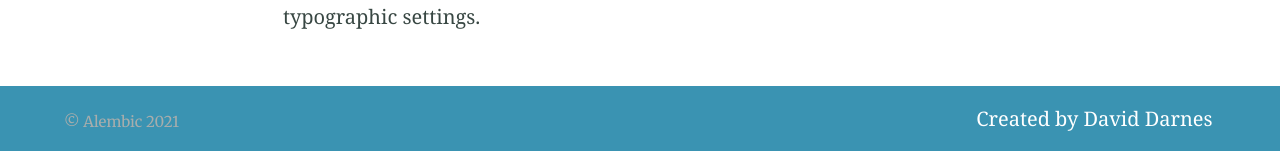
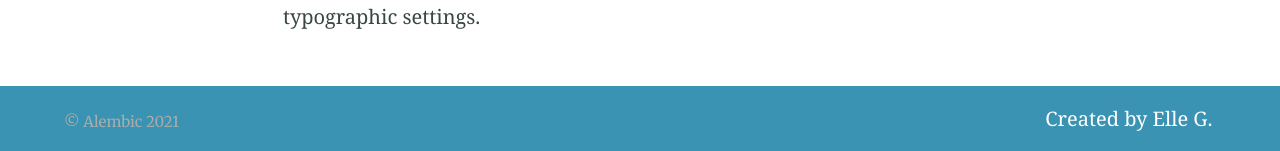
Before and after one commit to Coolweb2go/alembic, a Jekyll site: the page built from index.md, in a window 1280 px wide and 900 px high, scrolled down 4523 px. Shown: the part 746-897 px from the top of the window. Built offline with Jekyll 4.4.1, drawn with Linux system fonts in a browser that asks for light colours.

Commit message:
Update _config.yml

```diff
--- a/_config.yml
+++ b/_config.yml
@@ -133,8 +133,8 @@ navigation_header:
 #   url: https://github.com/daviddarnes/alembic
 
 navigation_footer:
-- title: Created by David Darnes
-  url: https://darn.es
+- title: Created by Elle G.
+  url: https://ellegamboa.com
 
 social_links: # Appears in sidebar. Set the urls then uncomment and comment out as desired
   Twitter: https://twitter.com/DavidDarnes
```
